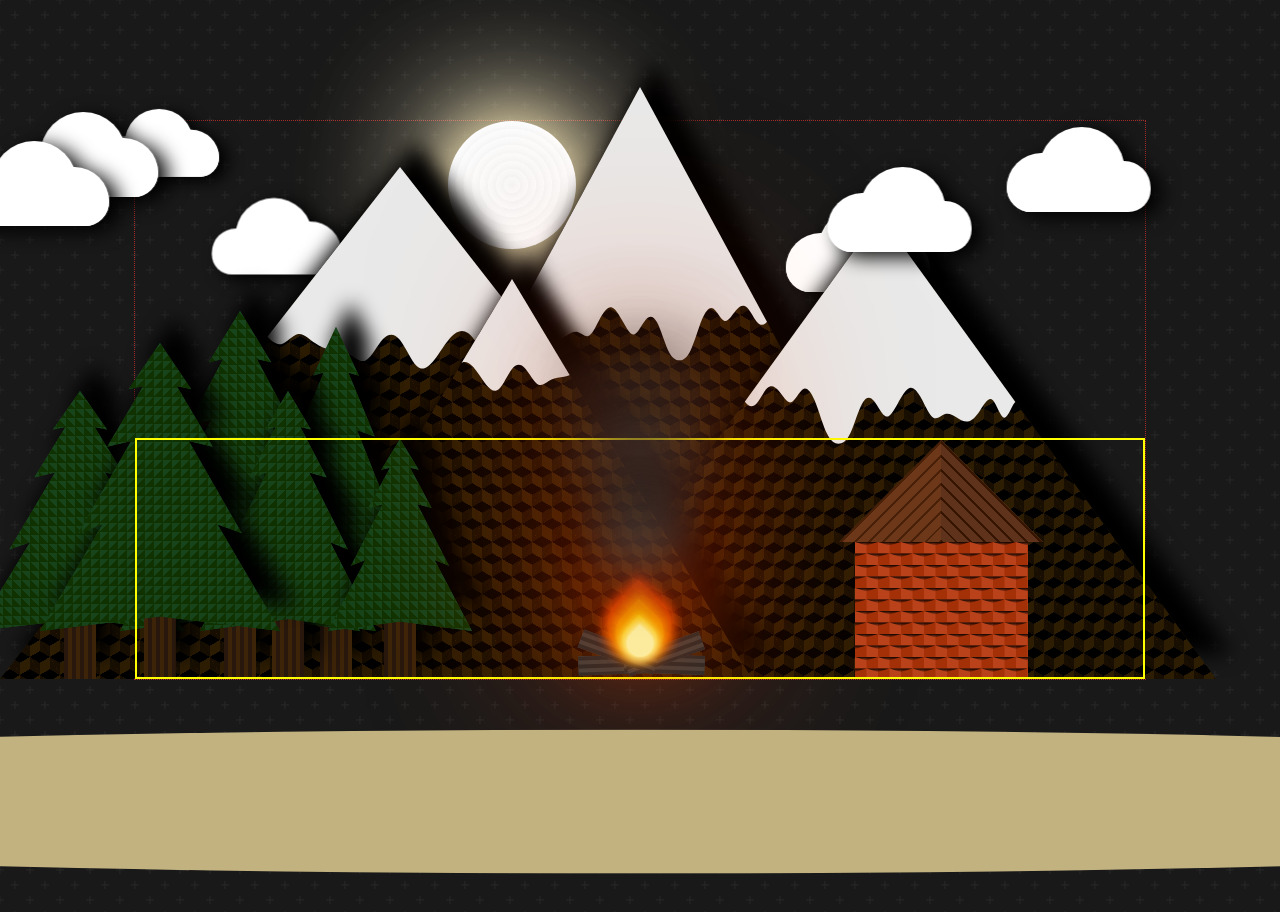
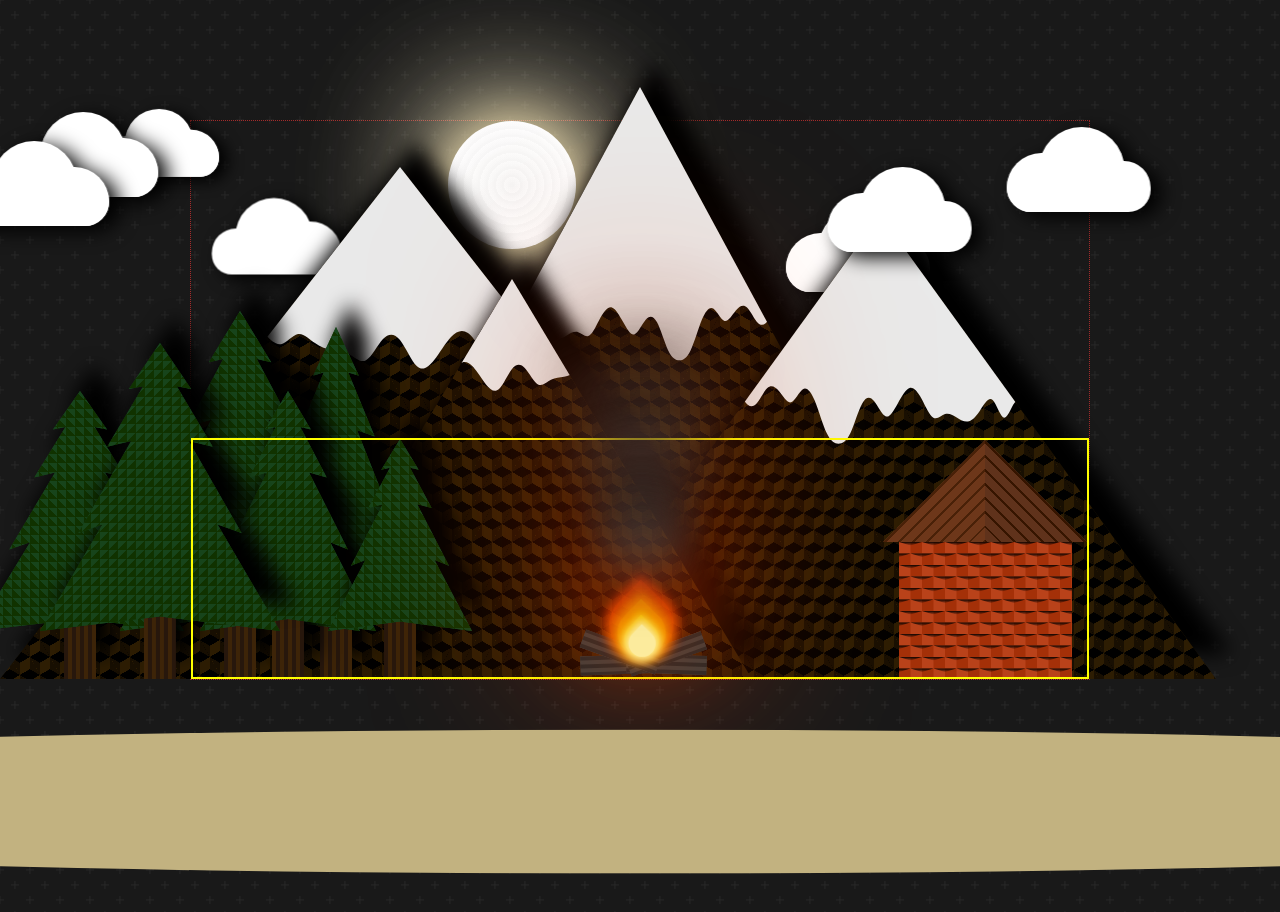
Before and after one commit to kauer3/papercut, a Next.js app: page / in a window 1280 px wide. Shown: the top 912 px of the page. Built offline with nearby package versions, Linux system fonts and the light colour scheme.

Commit message:
Fix elements placement

```diff
--- a/pages/index.tsx
+++ b/pages/index.tsx
@@ -14,6 +14,7 @@ const ArtContainer = styled.div`
   display: flex;
   flex-direction: column;
   width: 80%;
+  max-width: 900px;
   height: 70%;
   border: 1px dotted brown;
 
@@ -25,8 +26,8 @@ const ArtContainer = styled.div`
     z-index: 10;
     display: flex;
     flex-direction: row;
-    justify-content: space-around;
-    padding-left: 40%;
+    justify-content: space-between;
+    padding-left: 50%;
   }
 `
 
```
